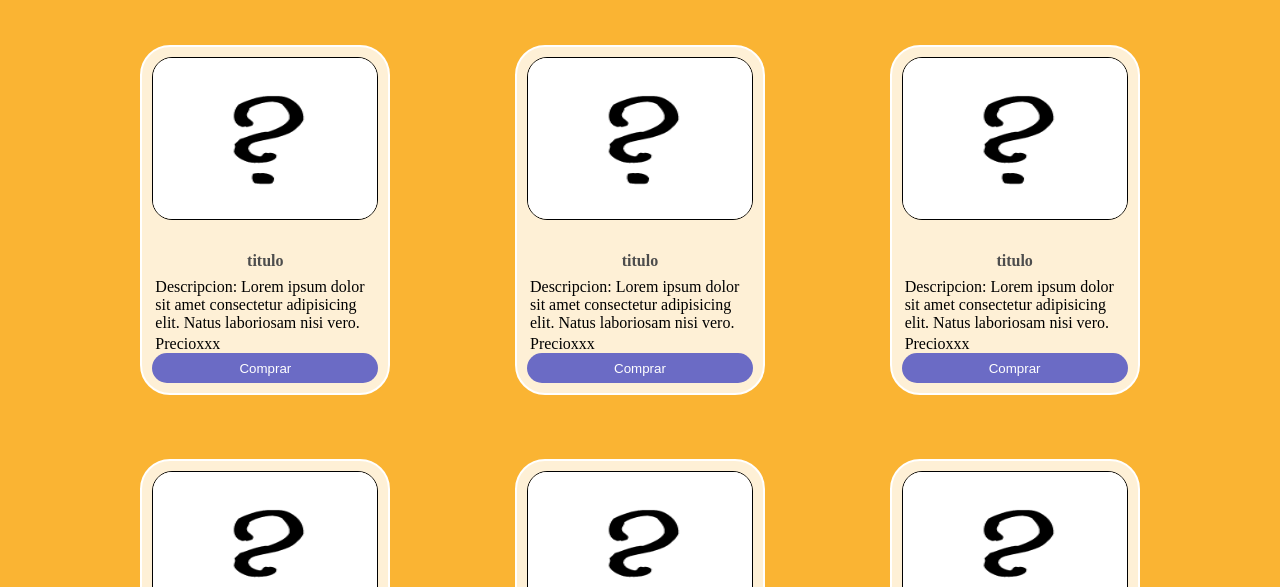
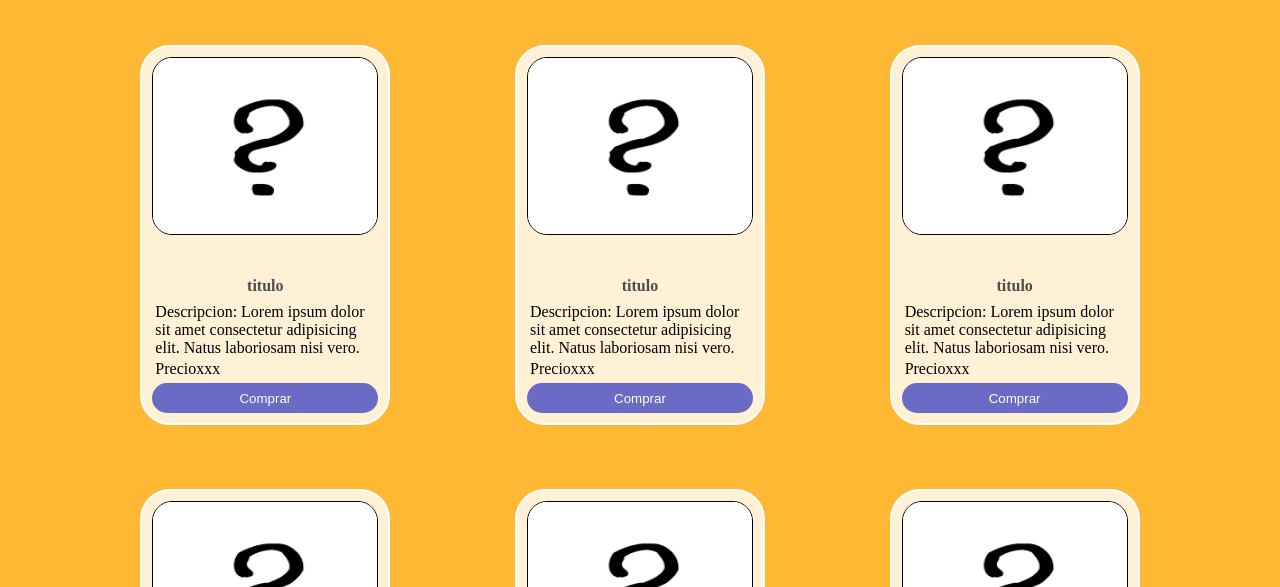
Before and after one commit to jeroh19/jeronimohuezajs37490, a plain HTML site: page index.html in a window 1280 px wide. Shown: the part 213-800 px from the top of the page. Drawn offline with Linux system fonts and the light colour scheme; some icons are missing.

Commit message:
arreglando

```diff
--- a/css/style.css
+++ b/css/style.css
@@ -6,7 +6,7 @@
 main{
     min-width: 100%;
     min-height: 800px;
-    background-color: rgb(250, 180, 51);
+    background-color: rgb(255, 184, 51);
     padding: 30px;
 }
 .header{
@@ -53,7 +53,7 @@ main{
     flex-direction: column;
     justify-content: space-between;
     width: 250px;
-    max-height: 350px;
+    max-height: 380px;
     padding: 10px;
     background-color: rgba(255, 255, 255, 0.8);
     border-radius: 30px;
@@ -77,6 +77,7 @@ main{
     padding: 3px;
 }
 .cards__precio{
+    padding-bottom: 5px;
     padding-left: 3px;
 }
 .cards__button{
```
